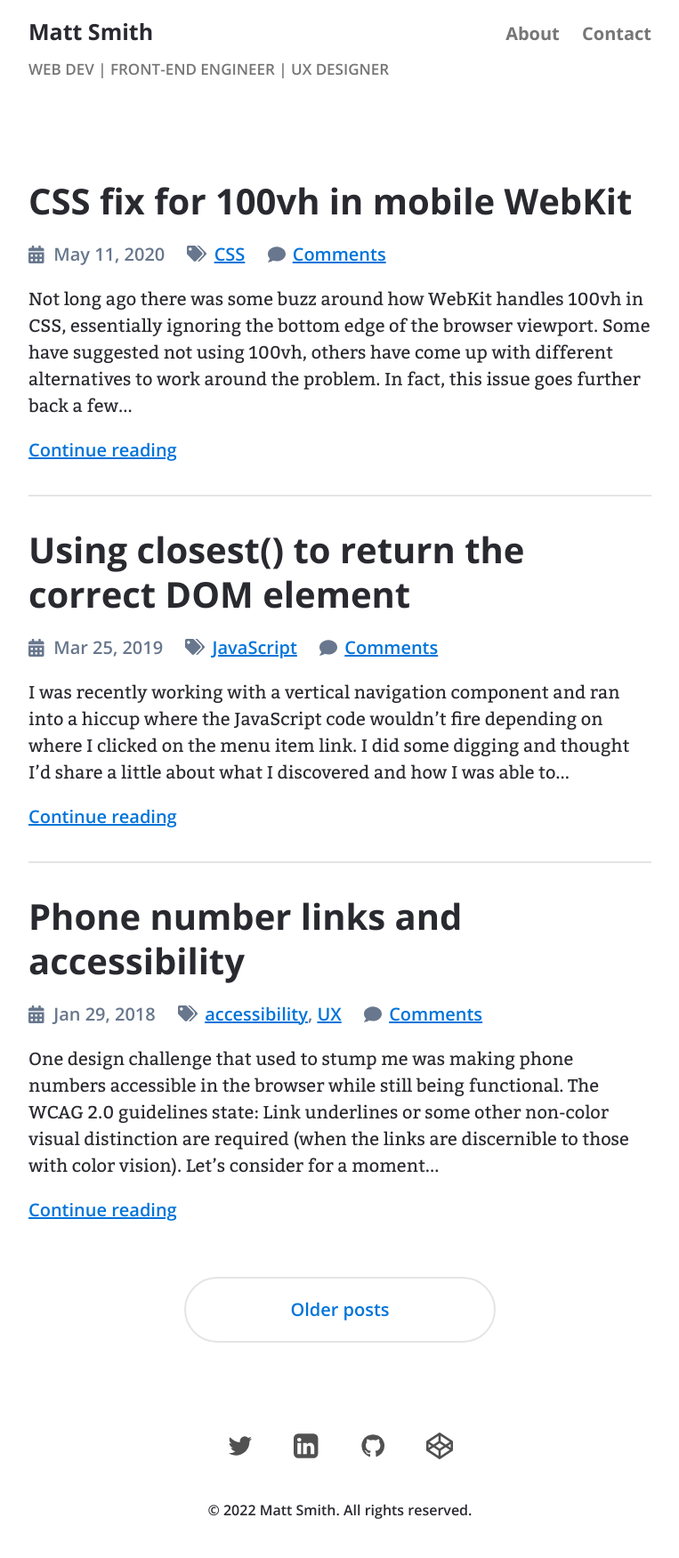
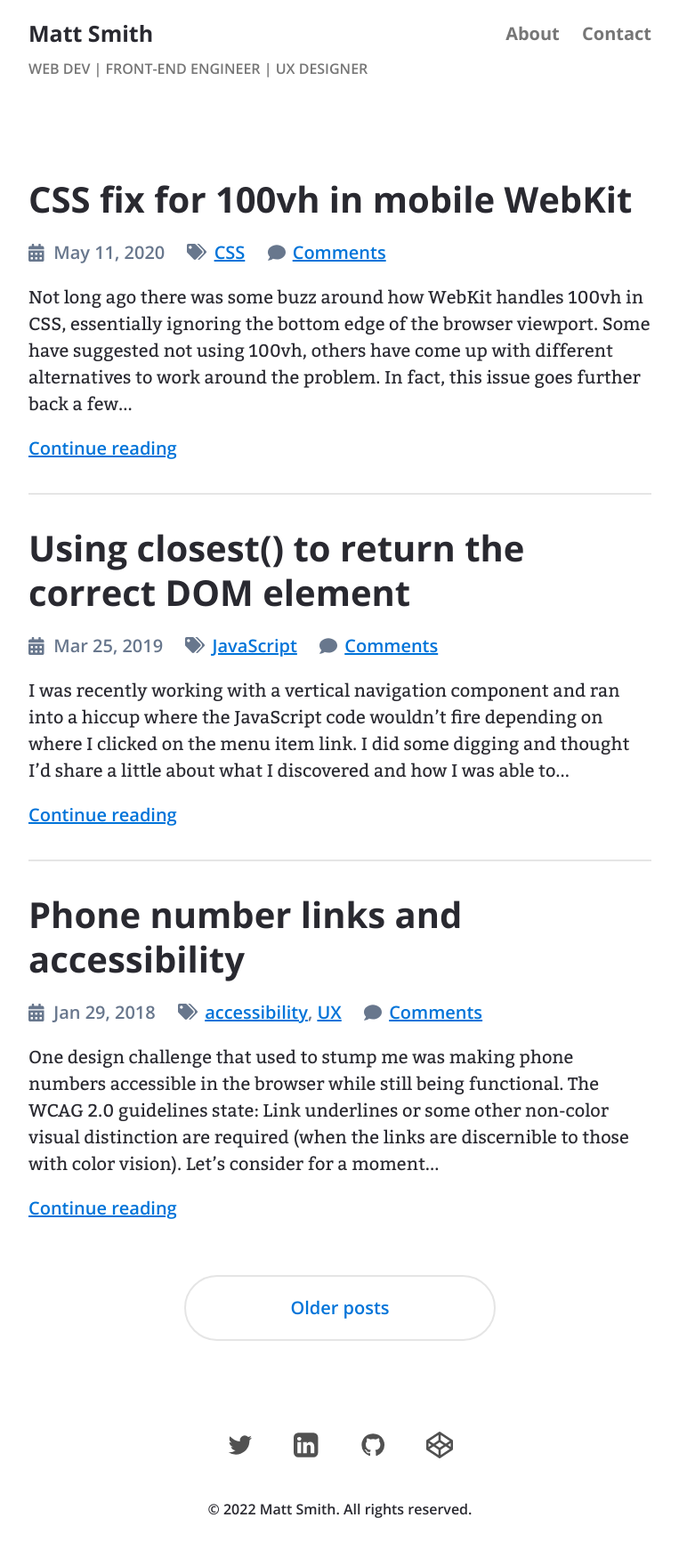
Before and after one commit to AllThingsSmitty/allthingssmitty.github.io, a Jekyll site: the page built from index.html, in a window 1280 px wide. Shown: the whole page at 89% size, without its empty margins (258-1021 px from the left). Built offline with Jekyll 4.4.1, drawn with Linux system fonts in a browser that asks for light colours; the list of posts is cut into pages by our own code; comment, search, counter and statistics services are not loaded.

Commit message:
Correct centering and height

```diff
--- a/_sass/_masthead.scss
+++ b/_sass/_masthead.scss
@@ -15,13 +15,14 @@
 
   .tagline {
     font-family: var(--secondary-font-family-semibold);
-    font-size: .85rem;
+    font-size: .8rem;
     margin-top: .5rem;
     text-transform: uppercase;
   }
 }
 
 nav {
+  align-items: center;
   display: flex;
 
   h1 {
```
